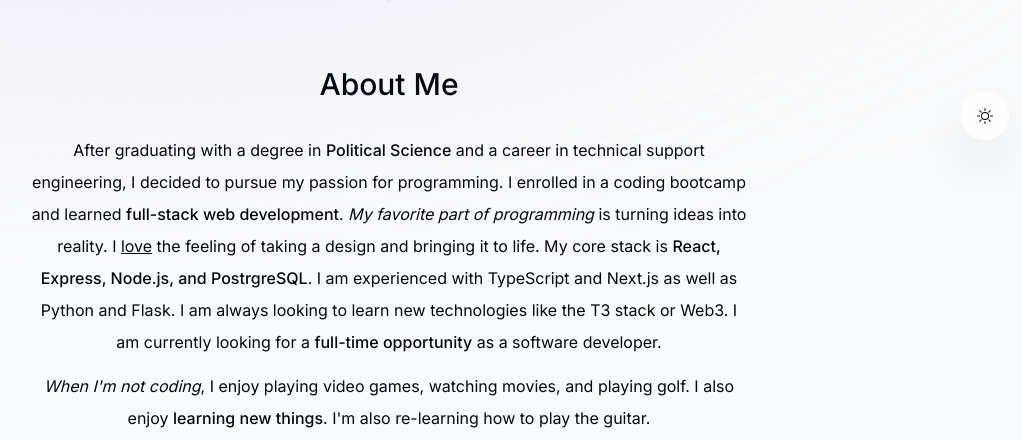
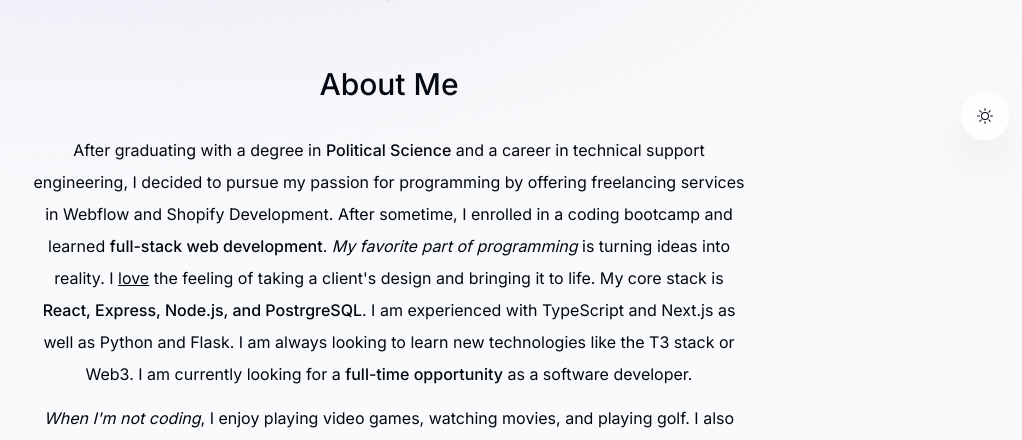
Before and after one commit to nathanrydel/nextjs-portfolio, a Next.js app: page / in a window 1280 px wide. Shown: the part 640-1080 px from the top of the page, without its empty margins (251-1273 px from the left). Built offline with nearby package versions, Linux system fonts and the light colour scheme; no server answers.

Commit message:
update copy

```diff
--- a/components/About.tsx
+++ b/components/About.tsx
@@ -24,9 +24,9 @@ export default function About() {
       <SectionHeading>About me</SectionHeading>
       <p className="mb-3">
         After graduating with a degree in{" "}
-        <span className="font-medium">Political Science</span> and a career in technical support engineering, I decided to pursue my passion for programming. I enrolled in a coding bootcamp and learned{" "}
+        <span className="font-medium">Political Science</span> and a career in technical support engineering, I decided to pursue my passion for programming by offering freelancing services in Webflow and Shopify Development. After sometime, I enrolled in a coding bootcamp and learned{" "}
         <span className="font-medium">full-stack web development</span>.{" "}
-        <span className="italic">My favorite part of programming</span> is turning ideas into reality. I <span className="underline">love</span> the feeling of taking a design and bringing it to life. My core stack
+        <span className="italic">My favorite part of programming</span> is turning ideas into reality. I <span className="underline">love</span> the feeling of taking a client's design and bringing it to life. My core stack
         is{" "}
         <span className="font-medium">
           React, Express, Node.js, and PostrgreSQL
--- a/lib/data.ts
+++ b/lib/data.ts
@@ -40,7 +40,7 @@ export const experiencesData = [
     location: "Phoenix, AZ, USA",
     description: "Find my profiles on Fiverr and Upwork for more information about my services",
     icon: React.createElement(MdWork),
-    date: "Jan 2023 - Present"
+    date: "July 2022 - Present"
   },
   {
     title: "Software Engineer Intern",
```
